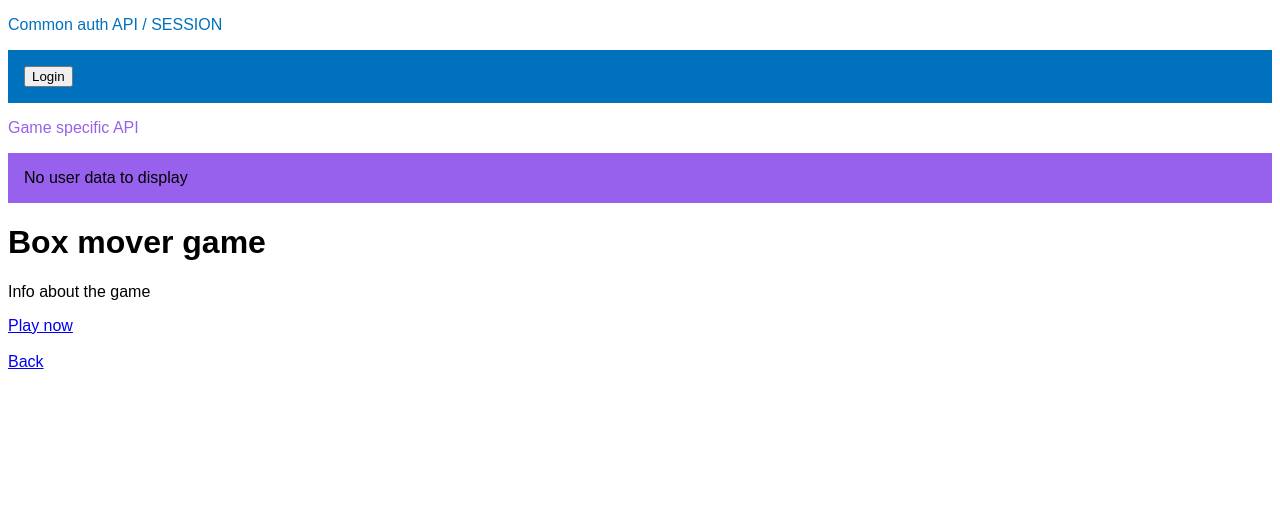
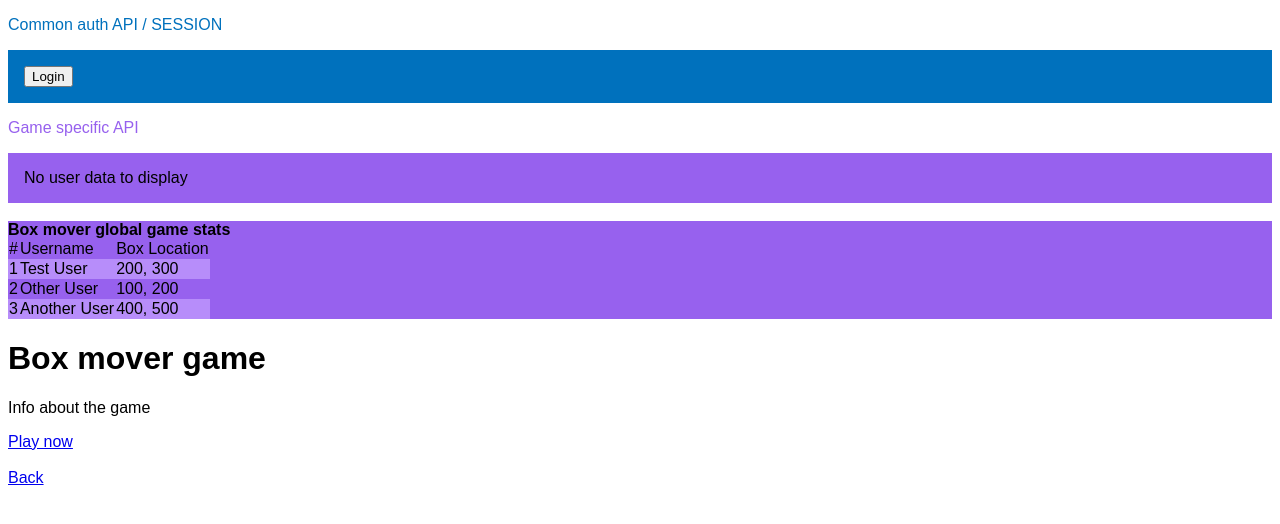
Before and after one commit to AkiKurvinen/game-accounts-js, a plain HTML site: page box-mover/index.html in a window 1280 px wide. Drawn offline with Linux system fonts and the light colour scheme.

Commit message:
mock score board

```diff
--- a/box-mover/index.html
+++ b/box-mover/index.html
@@ -16,6 +16,36 @@
         <div id="login_btn"></div>
         <p style="color: var(--secondary-main);">Game specific API</p>
         <div id="my_stats"></div>
+        <br>
+
+        <div id="global_stats"><b>Box mover global game stats</b>
+            <table>
+                <thead>
+                    <tr>
+                        <td>#</td>
+                        <td>Username</td>
+                        <td>Box Location</td>
+                    </tr>
+                </thead>
+                <tbody>
+                    <tr>
+                        <td>1</td>
+                        <td>Test User</td>
+                        <td>200, 300</td>
+                    </tr>
+                    <tr>
+                        <td>2</td>
+                        <td>Other User</td>
+                        <td>100, 200</td>
+                    </tr>
+                    <tr>
+                        <td>3</td>
+                        <td>Another User</td>
+                        <td>400, 500</td>
+                    </tr>
+                </tbody>
+            </table>
+        </div>
     </header>
 
     <main>
--- a/box-mover/style.css
+++ b/box-mover/style.css
@@ -1,7 +1,7 @@
 :root {
     --primary-main: rgb(0, 113, 189);
     --secondary-main: #9761ee;
-
+    --secondary-light: #b78dfa;
 }
 
 body {
@@ -19,3 +19,15 @@ body {
     padding: 1em;
     background-color: var(--secondary-main);
 }
+
+#global_stats {
+    background-color: var(--secondary-main);
+}
+
+#global_stats table {
+    border-collapse: collapse;
+}
+
+#global_stats table tbody tr:nth-child(odd) {
+    background-color: var(--secondary-light);
+}
--- a/button-clicker/style.css
+++ b/button-clicker/style.css
@@ -1,7 +1,7 @@
 :root {
     --primary-main: rgb(0, 113, 189);
     --secondary-main: #9761ee;
-
+    --secondary-light: #b78dfa;
 }
 
 body {
@@ -19,3 +19,15 @@ body {
     padding: 1em;
     background-color: var(--secondary-main);
 }
+
+#global_stats {
+    background-color: var(--secondary-main);
+}
+
+#global_stats table {
+    border-collapse: collapse;
+}
+
+#global_stats table tbody tr:nth-child(odd) {
+    background-color: var(--secondary-light);
+}
```
Also changed, not shown: button-clicker/index.html (+32 -1 lines).
